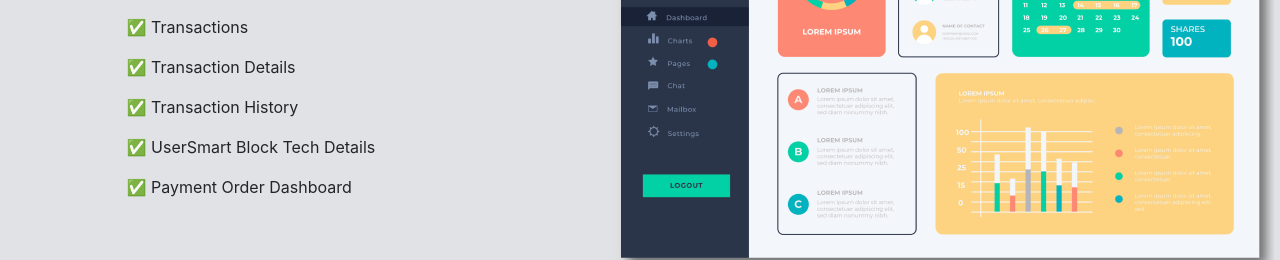
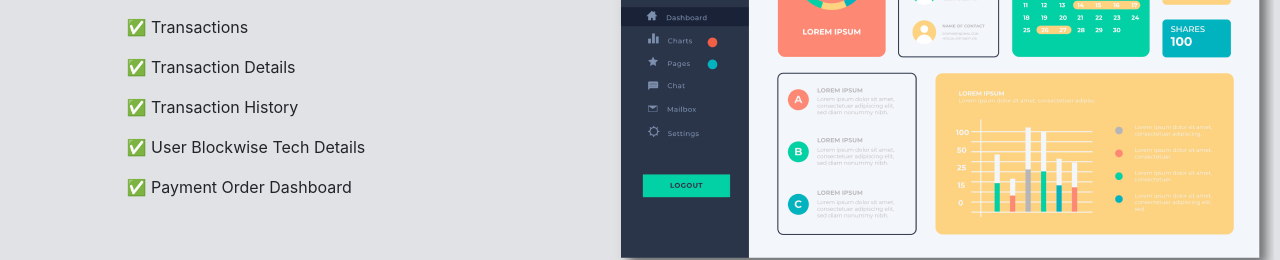
Before and after one commit to placeparks/Blockwise-tech, a React (Create React App) app: page /Exchange in a window 1280 px wide. Shown: the part 6900-7160 px from the top of the page. Built offline with nearby package versions, Linux system fonts and the light colour scheme.

Commit message:
Update Admin.js

```diff
--- a/src/components/Exchange/Admin.js
+++ b/src/components/Exchange/Admin.js
@@ -11,7 +11,7 @@ export default function Admin(){
                 <p>&#9989; Transactions</p>
                 <p>&#9989; Transaction Details</p>
                 <p>&#9989; Transaction History</p>
-                <p>&#9989; UserSmart Block Tech Details</p>
+                <p>&#9989; User Blockwise Tech Details</p>
                 <p>&#9989; Payment Order Dashboard</p>
 
 
```
